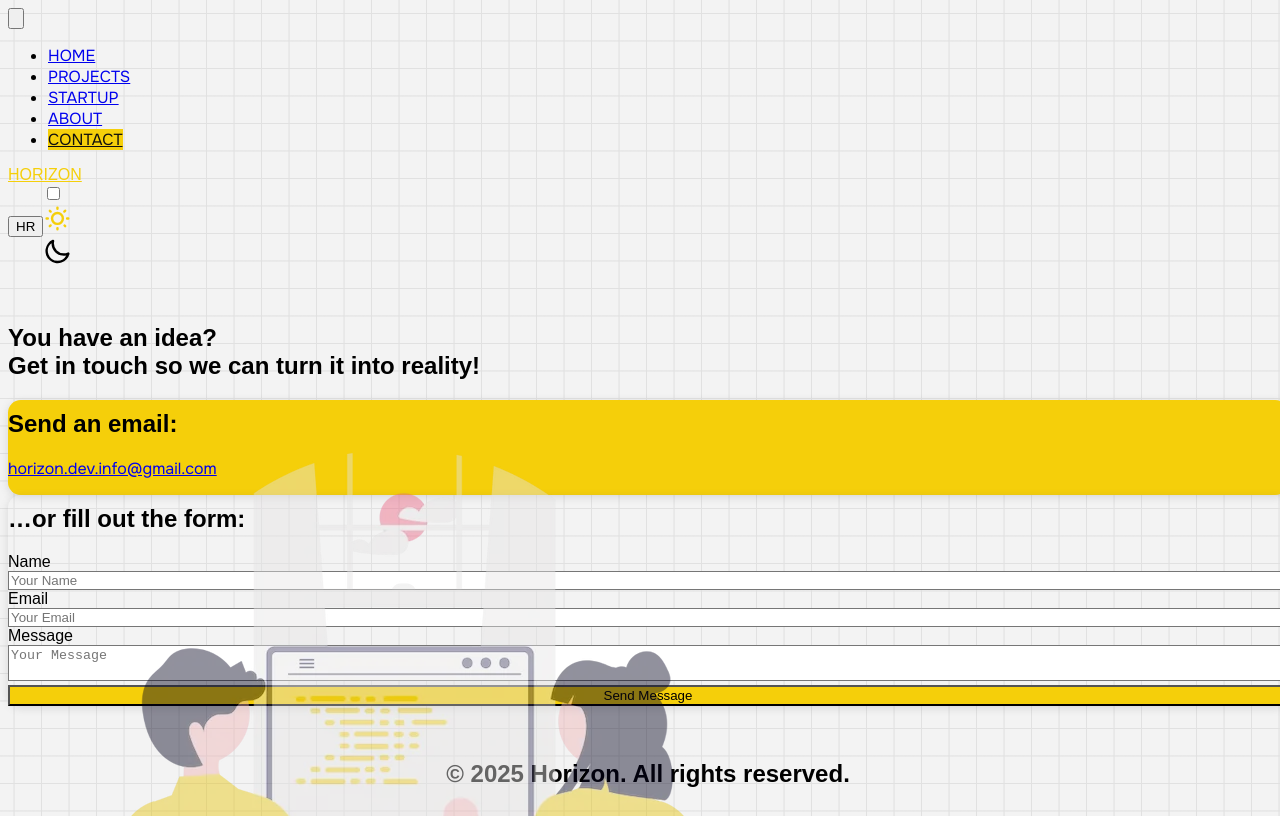
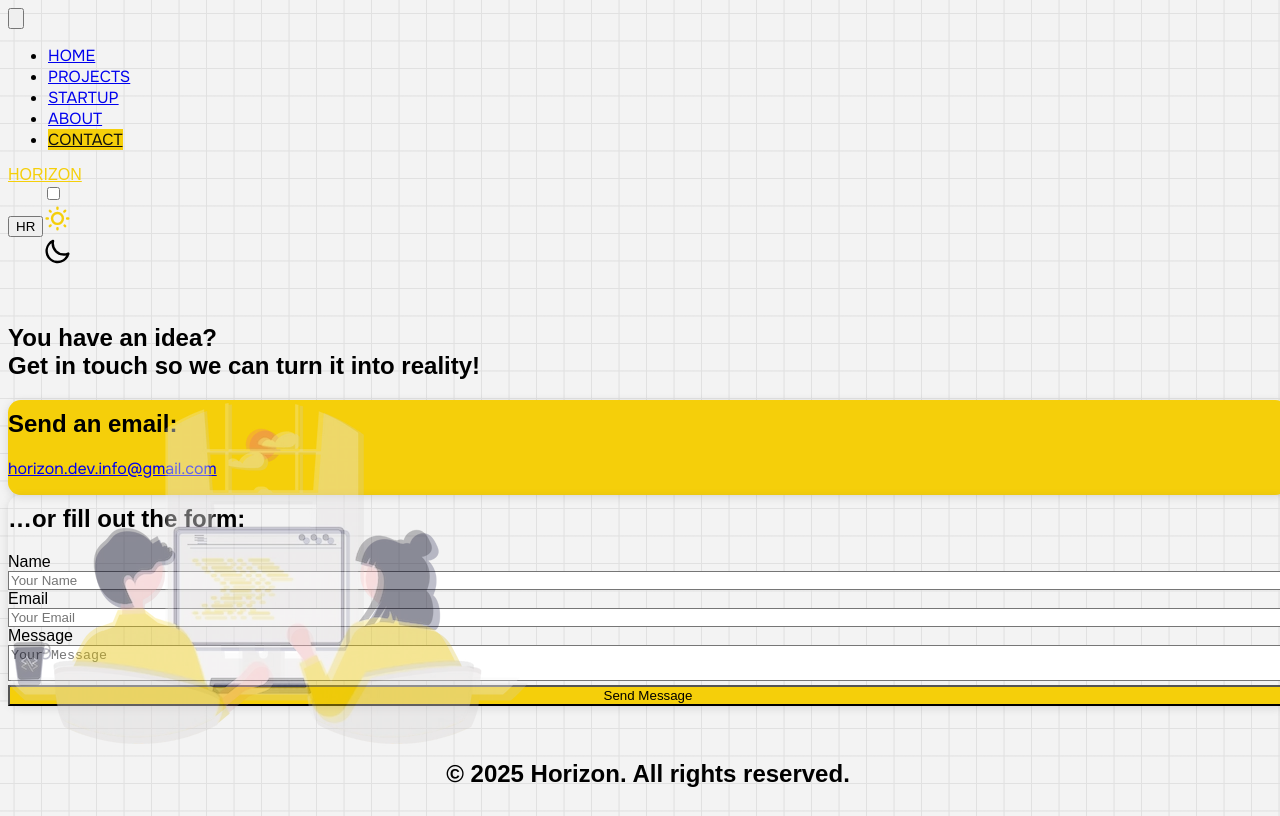
Before and after one commit to herothezero90/horizon_website, a website: page contact.html in a window 1280 px wide. Drawn offline with nearby package versions, Linux system fonts and the light colour scheme; files that its build step writes are made by us from their sources; a web font is replaced by a local one.

Commit message:
pair programming webp

```diff
--- a/contact.html
+++ b/contact.html
@@ -117,10 +117,10 @@
     <section class="w-full max-w-6xl">
 
       <!-- mobile image -->
-      <img src="./images/dating site/pair-programming-light.webp" dark-theme-visibility="lofi"
+      <img src="./images/pair-programming-light.webp" dark-theme-visibility="lofi"
         class="block lg:!hidden fixed top-45 right-0 md:right-4 w-64 pointer-events-none select-none animate-fade-left animate-once animate-ease-linear animate-duration-[2000ms] !opacity-25"
         alt="" aria-hidden="true">
-      <img src="./images/dating site/pair-programming-dark.webp" dark-theme-visibility="dark" class="block lg:!hidden fixed top-45 right-0 md:right-4 w-64 pointer-events-none select-none !opacity-25
+      <img src="./images/pair-programming-dark.webp" dark-theme-visibility="dark" class="block lg:!hidden fixed top-45 right-0 md:right-4 w-64 pointer-events-none select-none !opacity-25
             animate-fade-left animate-once animate-ease-linear animate-duration-[2000ms]" alt="" aria-hidden="true">
 
       <div class="flex flex-col lg:flex-row lg:gap-10">
--- a/contact_hr.html
+++ b/contact_hr.html
@@ -118,10 +118,10 @@
     <section class="w-full max-w-6xl">
 
       <!-- mobilna slika -->
-      <img src="./images/pair-programming-light.png" dark-theme-visibility="lofi"
+      <img src="./images/pair-programming-light.webp" dark-theme-visibility="lofi"
         class="block lg:!hidden fixed top-45 right-0 md:right-4 w-64 pointer-events-none select-none animate-fade-left animate-once animate-ease-linear animate-duration-[2000ms] !opacity-25"
         alt="" aria-hidden="true">
-      <img src="./images/pair-programming-dark.png" dark-theme-visibility="dark" class="block lg:!hidden fixed top-45 right-0 md:right-4 w-64 pointer-events-none select-none !opacity-25
+      <img src="./images/pair-programming-dark.webp" dark-theme-visibility="dark" class="block lg:!hidden fixed top-45 right-0 md:right-4 w-64 pointer-events-none select-none !opacity-25
             animate-fade-left animate-once animate-ease-linear animate-duration-[2000ms]" alt="" aria-hidden="true">
 
       <div class="flex flex-col lg:flex-row lg:gap-10">
```
Also changed, not shown: images/pair-programming-dark.webp (added), images/pair-programming-light.webp (added), 1 other file.
